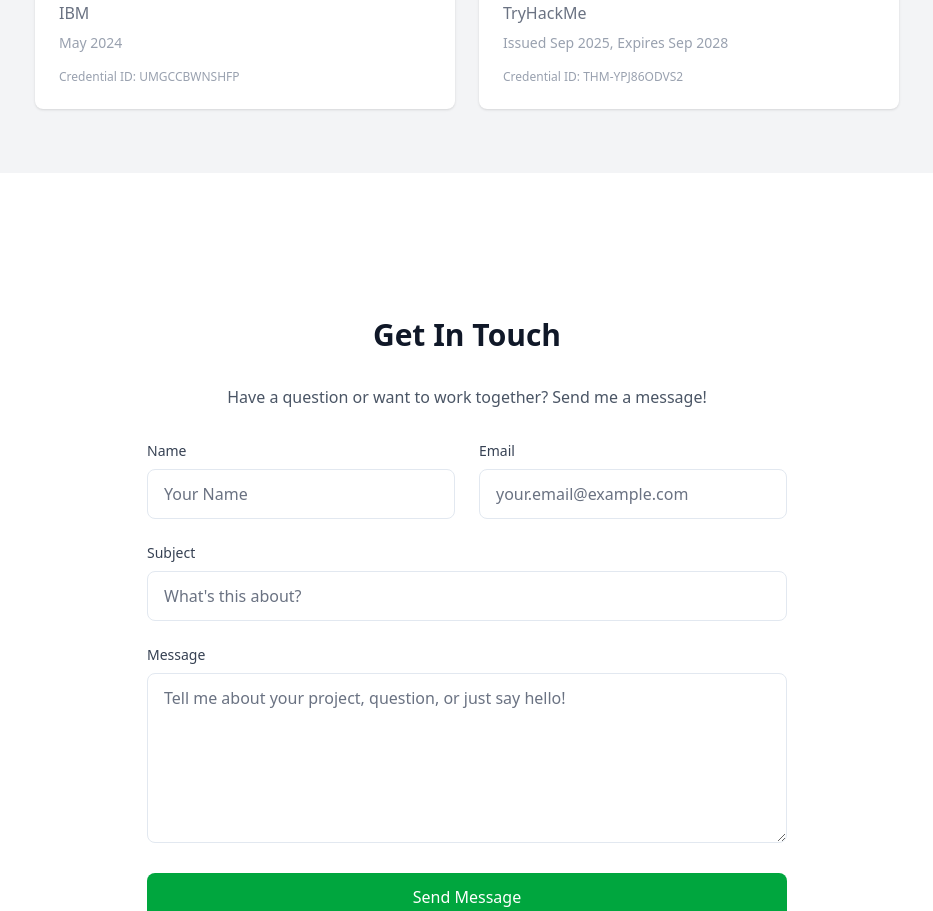
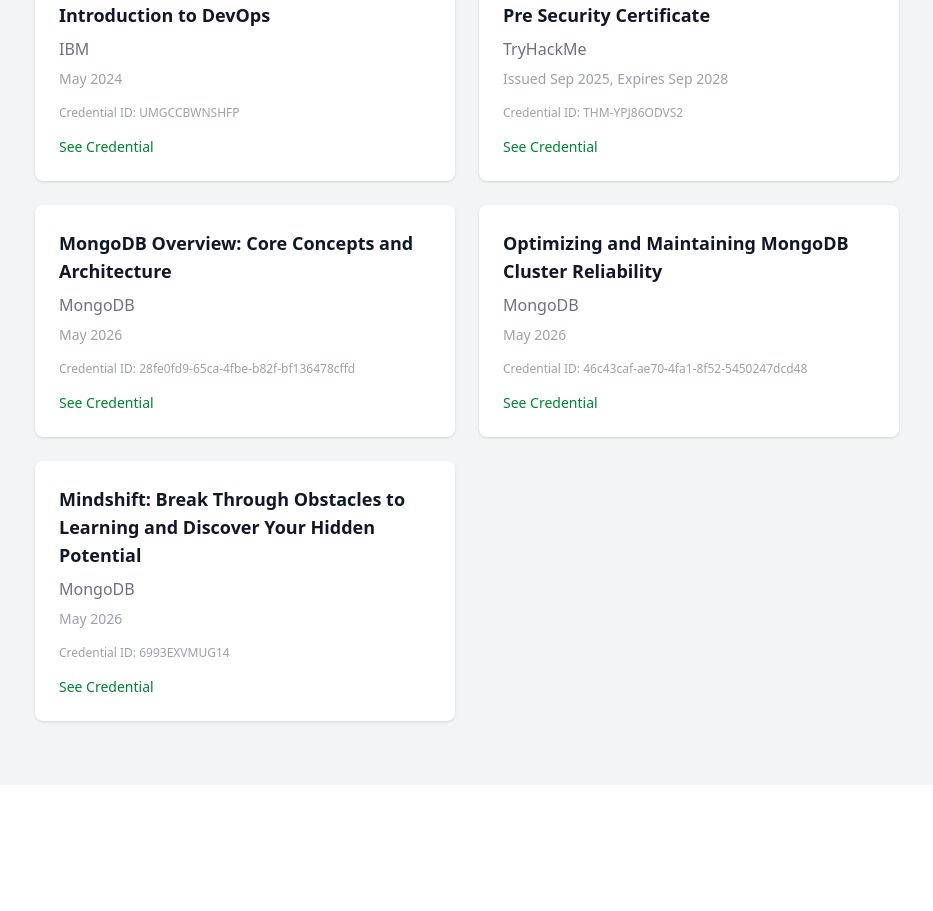
Before and after one commit to morandi-kevjn/Portfolio, a Next.js app: page / in a window 1280 px wide. Shown: the part 5000-5911 px from the top of the page, without its empty margins (173-1106 px from the left). Built offline with nearby package versions, Linux system fonts and the light colour scheme.

Commit message:
Update the certification page to include new and i add the links

```diff
--- a/src/components/sections/CertificationsSection.tsx
+++ b/src/components/sections/CertificationsSection.tsx
@@ -5,30 +5,50 @@ const certifications = [
         issuer: "Meta",
         date: "Jun 2024",
         credentialId: "XTSDF5CGN3LL",
-        // Add the direct credential link if you have it, or leave as "#"
-        url: "#"
+        url: "https://coursera.org/share/dfe1717c5a6f38c6c612c65bc1c7ac9a"
     },
     {
         title: "Introduction to Cloud Computing",
         issuer: "IBM",
         date: "Jun 2024",
         credentialId: "2FE2HFFXVM63",
-        url: "#"
+        url: "https://www.credly.com/earner/earned/badge/bc829539-f836-44e9-a06c-88812d55d5cf"
     },
     {
         title: "Introduction to DevOps",
         issuer: "IBM",
         date: "May 2024",
         credentialId: "UMGCCBWNSHFP",
-        url: "#"
+        url: "https://www.credly.com/earner/earned/badge/f294acab-77fb-4bbd-8ba5-d573b575a1ec"
     },
     {
         title: "Pre Security Certificate",
         issuer: "TryHackMe",
         date: "Issued Sep 2025, Expires Sep 2028",
         credentialId: "THM-YPJ86ODVS2",
-        url: "#"
-    }
+        url: "https://tryhackme.com/certificate/THM-YPJ86ODVS2"
+    },
+    {
+        title: "MongoDB Overview: Core Concepts and Architecture",
+        issuer: "MongoDB",
+        date: "May 2026",
+        credentialId: "28fe0fd9-65ca-4fbe-b82f-bf136478cffd",
+        url: "https://www.credly.com/earner/earned/badge/28fe0fd9-65ca-4fbe-b82f-bf136478cffd"
+    },
+    {
+        title: "Optimizing and Maintaining MongoDB Cluster Reliability",
+        issuer: "MongoDB",
+        date: "May 2026",
+        credentialId: "46c43caf-ae70-4fa1-8f52-5450247dcd48",
+        url: "https://www.credly.com/earner/earned/badge/46c43caf-ae70-4fa1-8f52-5450247dcd48"
+    },
+    {
+        title: "Mindshift: Break Through Obstacles to Learning and Discover Your Hidden Potential",
+        issuer: "MongoDB",
+        date: "May 2026",
+        credentialId: "6993EXVMUG14",
+        url: "https://www.coursera.org/account/accomplishments/verify/6993EXVMUG14"
+    },
 ];
 
 export default function CertificationZone() {
```
